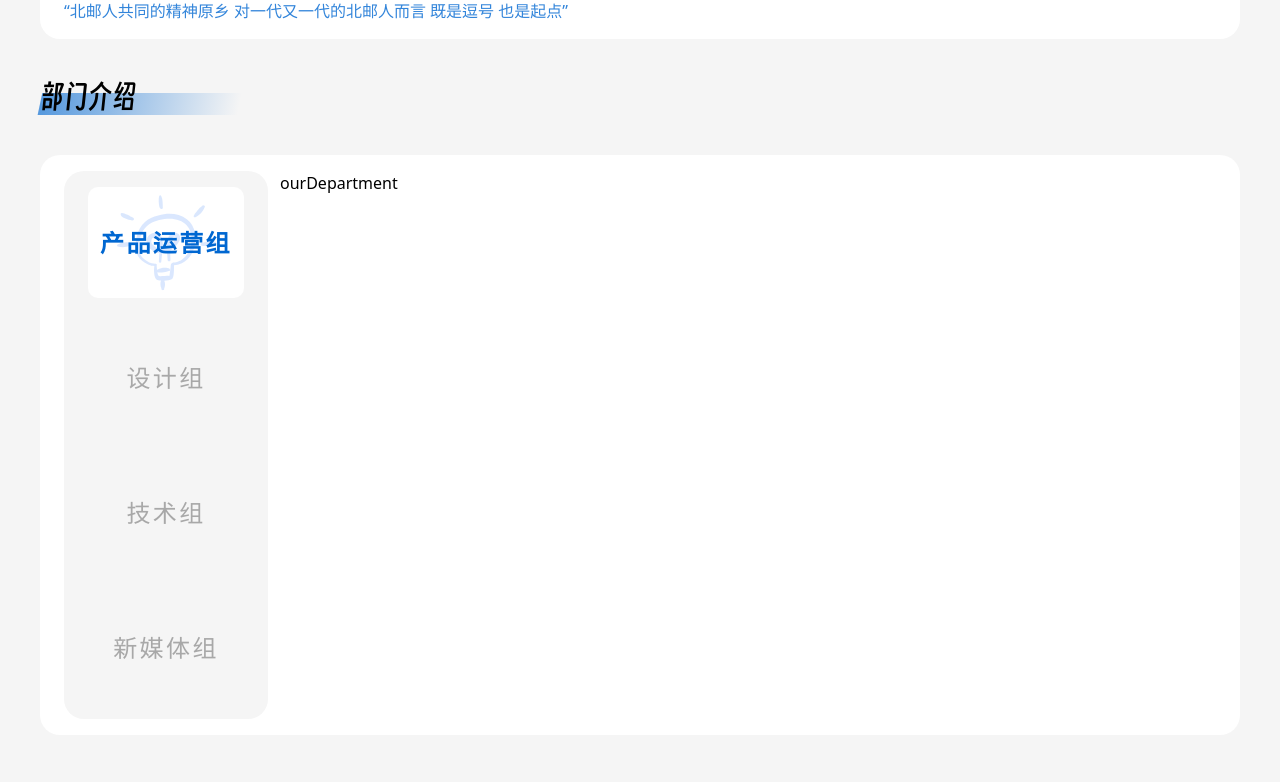
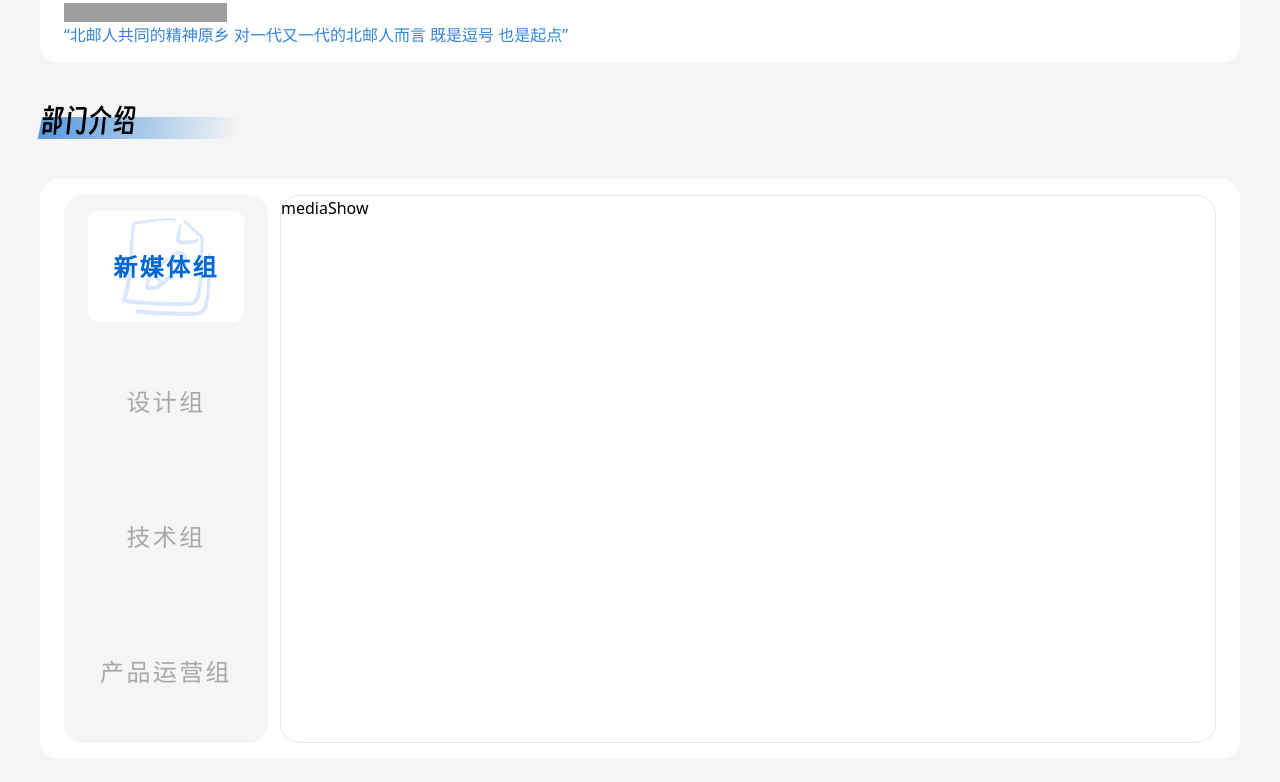
Before and after one commit to gjssss/bry-webside, a Nuxt app: page / in a window 1280 px wide. Shown: the part 1316-2098 px from the top of the page. Built offline with nearby package versions, Linux system fonts and the light colour scheme; grey boxes are pictures that could not be loaded; a web font is replaced by a local one.

Commit message:
feat: add department component

```diff
--- /dev/null
+++ b/app/components/designShow.vue
@@ -0,0 +1,13 @@
+<script setup lang="ts">
+
+</script>
+
+<template>
+  <div>
+    designShow
+  </div>
+</template>
+
+<style>
+
+</style>
--- /dev/null
+++ b/app/components/mediaShow.vue
@@ -0,0 +1,13 @@
+<script setup lang="ts">
+
+</script>
+
+<template>
+  <div class="h-full b b-#E5E7EB rounded-20px b-solid">
+    mediaShow
+  </div>
+</template>
+
+<style>
+
+</style>
--- a/app/components/ourDepartment.vue
+++ b/app/components/ourDepartment.vue
@@ -1,20 +1,29 @@
 <script setup lang="ts">
+import DesignShow from './designShow.vue'
+import MediaShow from './mediaShow.vue'
+import ProductShow from './productShow.vue'
+import TechShow from './techShow.vue'
+
 const navList = ref([
   {
-    title: '产品运营组',
-    img: '/images/departments/icon-product.svg',
+    title: '新媒体组',
+    img: '/images/departments/icon-media.svg',
+    component: MediaShow,
   },
   {
     title: '设计组',
     img: '/images/departments/icon-design.svg',
+    component: DesignShow,
   },
   {
     title: '技术组',
     img: '/images/departments/icon-tech.svg',
+    component: TechShow,
   },
   {
-    title: '新媒体组',
-    img: '/images/departments/icon-media.svg',
+    title: '产品运营组',
+    img: '/images/departments/icon-product.svg',
+    component: ProductShow,
   },
 ])
 const current = ref(0)
@@ -39,8 +48,10 @@ const activateText = refDebounced(current, 150)
         </div>
       </div>
     </div>
-    <div class="min-h-548px">
-      ourDepartment
+    <div class="min-h-548px flex-1">
+      <Transition name="fade">
+        <component :is="navList[current]?.component" />
+      </Transition>
     </div>
   </div>
 </template>
@@ -79,4 +90,18 @@ const activateText = refDebounced(current, 150)
   background-position: center;
   background-repeat: no-repeat;
 }
+.fade-enter-active,
+.fade-leave-active {
+  transition: all 0.5s ease;
+  position: absolute;
+}
+
+.fade-enter-from {
+  opacity: 0;
+  transform: translateX(-20px);
+}
+.fade-leave-to {
+  opacity: 0;
+  transform: translateX(20px);
+}
 </style>
--- /dev/null
+++ b/app/components/productShow.vue
@@ -0,0 +1,13 @@
+<script setup lang="ts">
+
+</script>
+
+<template>
+  <div>
+    productShow
+  </div>
+</template>
+
+<style>
+
+</style>
--- /dev/null
+++ b/app/components/techShow.vue
@@ -0,0 +1,13 @@
+<script setup lang="ts">
+
+</script>
+
+<template>
+  <div>
+    techShow
+  </div>
+</template>
+
+<style>
+
+</style>
--- a/app/pages/index.vue
+++ b/app/pages/index.vue
@@ -45,6 +45,7 @@ onMounted(() => {
     </div>
     <div ref="contentContainer" class="relative z-1 mx-a max-w-1280px px-10 pt-12">
       <div>
+        90
         <ByrTitle>关于BYR-Team</ByrTitle>
         <div class="mt-3 px-6 py-3 text-sm leading-loose space-y-4 sm:py-9 lg:text-base sm:space-y-2">
           <p>北邮人团队是一个充满活力和创意的大家庭，北邮人团队由技术、设计、产品和新媒体4个大组组成，汇集着来自各个专业背景的优秀学子。在这里，你将有机会结识志同道合的朋友，分享彼此的想法，一起成长。每个组都有不同的分工和任务，每个组也都有各自的特色和风格。无论你是技术控，还是气氛组，是爱热闹，还是享受奋斗，你都能在北邮人团队找到你大展宏图的地方。</p>
```
